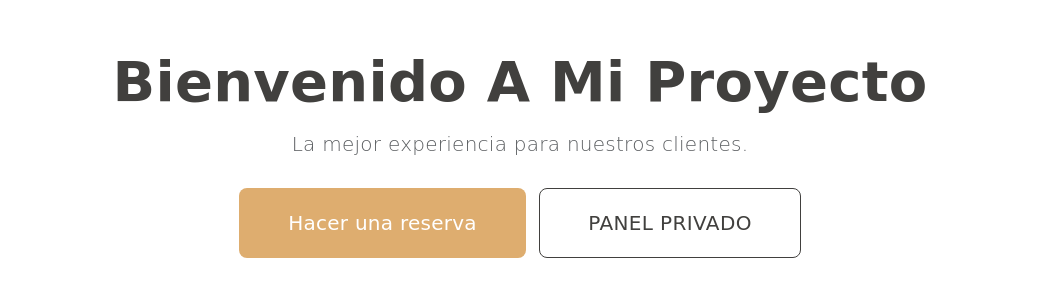
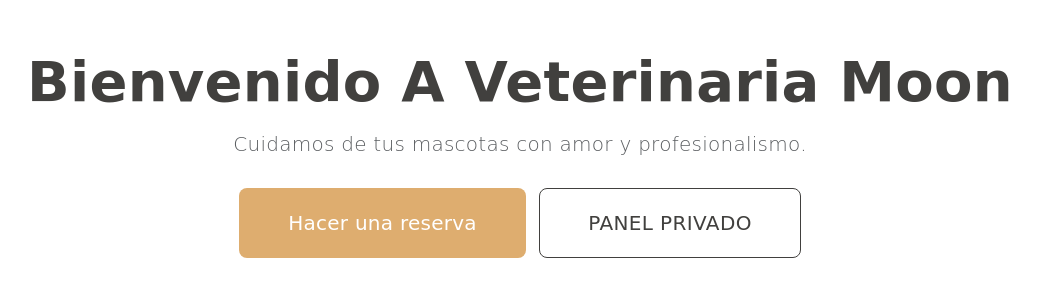
Before and after one commit to camilatuso9119-coder/Mi-proyecto, a Django app: template inicio/templates/public/index.html in a window 1280 px wide. Shown: the part 190-497 px from the top of the page, without its empty margins (120-1160 px from the left). Run offline with Django 3.2, Linux system fonts and the light colour scheme; the template is opened without the code that fills it, so the values that code supplies are empty; some libraries are stand-ins or nearby versions; some web fonts are replaced.

Commit message:
Actualizar textos de bienvenida para Veterinaria Moon

```diff
--- a/inicio/templates/public/index.html
+++ b/inicio/templates/public/index.html
@@ -13,8 +13,8 @@
   <!-- Hero / Banner -->
   <section class="banner-section">
     <div class="container text-center py-5">
-      <h1 class="display-4 fw-bold">Bienvenido a Mi Proyecto</h1>
-      <p class="lead text-muted mb-4">La mejor experiencia para nuestros clientes.</p>
+      <h1 class="display-4 fw-bold">Bienvenido a Veterinaria Moon</h1>
+      <p class="lead text-muted mb-4">Cuidamos de tus mascotas con amor y profesionalismo.</p>
       <a href="{% url 'book' %}" class="btn btn-primary btn-lg me-2">Hacer una reserva</a>
       <a href="{% url 'login' %}" class="btn btn-outline-dark btn-lg">Panel privado</a>
     </div>
```
